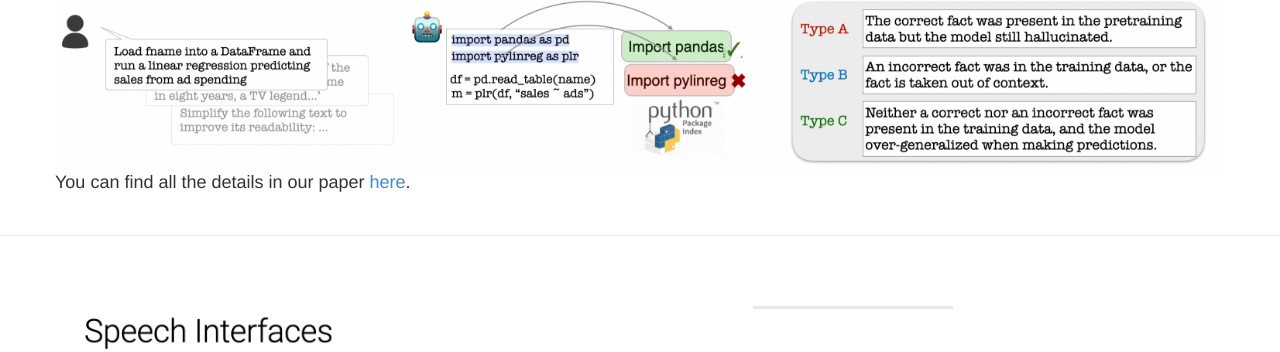
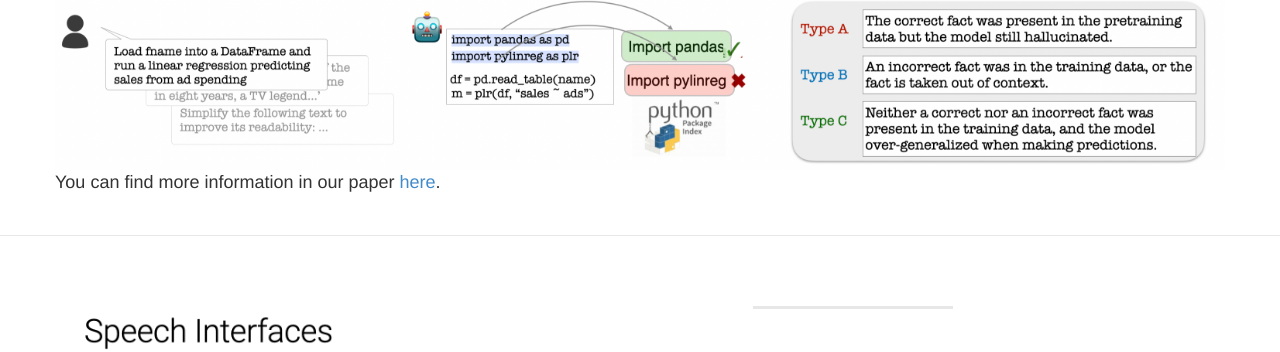
Before and after one commit to halogen-hallucinations/halogen-hallucinations.github.io, a Jekyll site: the page built from index.md, in a window 1280 px wide and 900 px high, scrolled down 1187 px. Shown: the part 88-440 px from the top of the window. Built offline with Jekyll 4.4.1, drawn with Linux system fonts in a browser that asks for light colours; our own code applies the rules of GitHub Pages for plain Markdown files.

Commit message:
Update about_title.html

```diff
--- a/_includes/about_title.html
+++ b/_includes/about_title.html
@@ -28,13 +28,13 @@
 
                     <li><b>Automatic high-precision verifiers</b> for each use case that decompose LLM generations into atomic units, and verify each unit against a high-quality knowledge source.</li>
                     <li><b>150,000</b> generations from <b>14 large language models</b>.</li>
-                    <li> A novel <b>hallucination taxonomy</b> for identifying causes of model hallucination based on their <span style="color: maroon;"><i>origin in training data</i></span>.</li>
+                    <li> A novel <b>hallucination taxonomy</b> for identifying causes of model hallucination based on their <span style="color: maroon;">origin in training data</span>.</li>
 
                 </ul>
 
                 <img src="../img/halogen_Teaser.png" alt="Centered Image" style="display: block; margin: auto; max-width: 100%; max-height: 1000vh;">
 
-                You can find all the details in our paper <a href="https://arxiv.org/abs/2102.08345">here</a>.
+                You can find more information in our paper <a href="https://arxiv.org/abs/2102.08345">here</a>.
 
 
 
```
